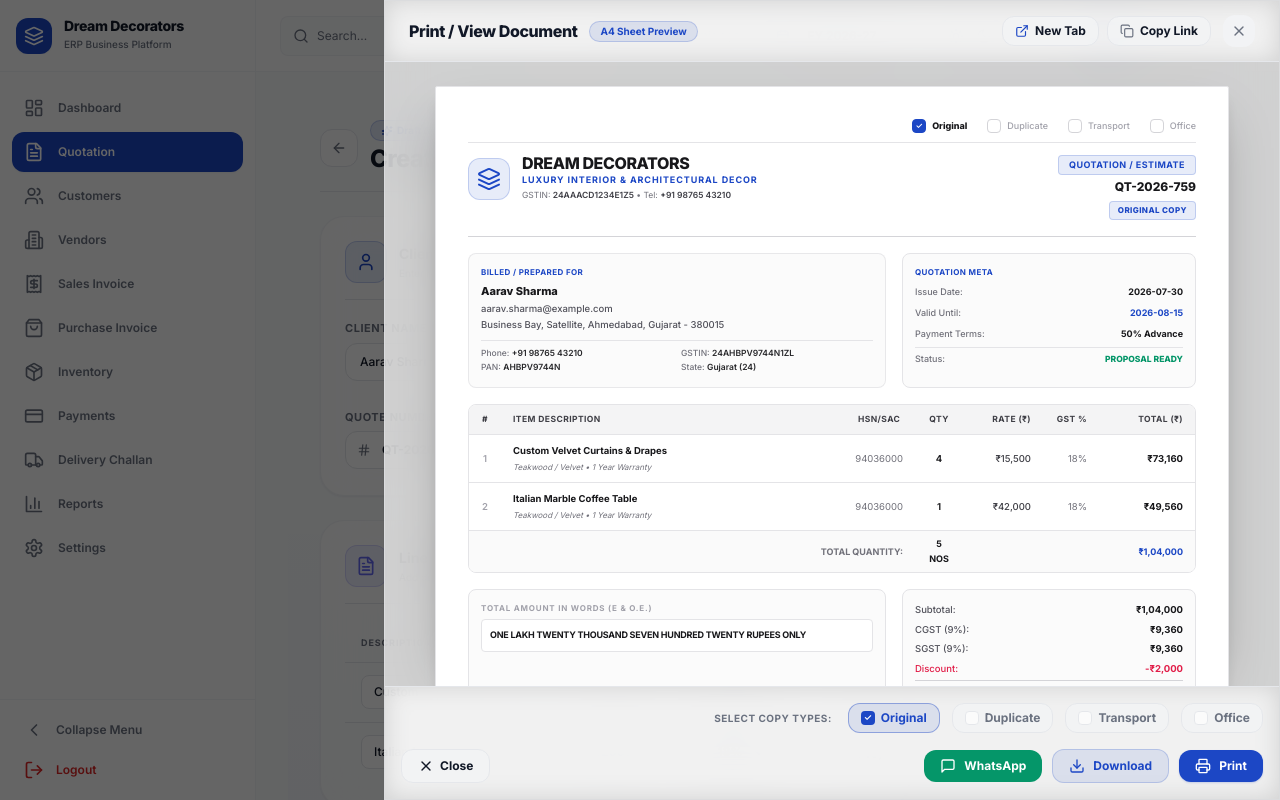
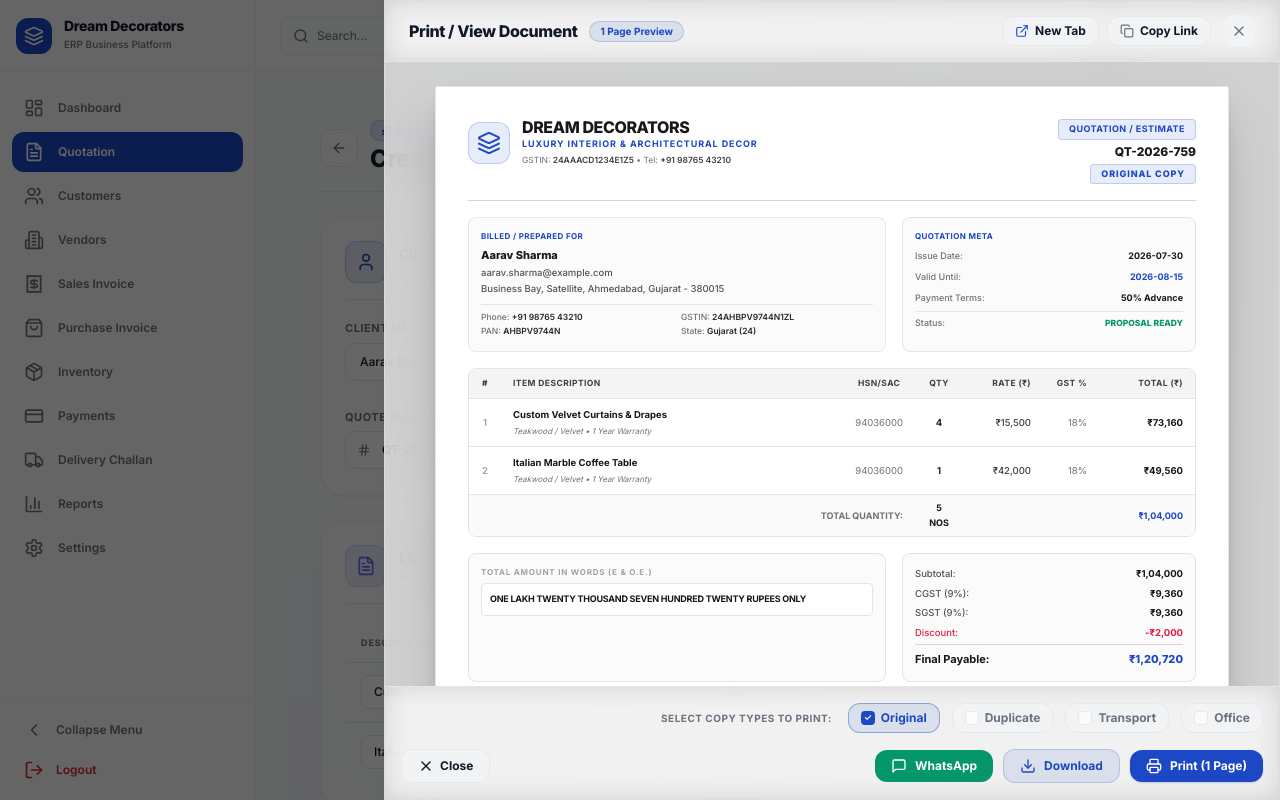
Before and after one commit to priyankpanchal2429/Dream-Decorators, a Next.js app in the folder apps/frontend/: page /quotations/new in a window 1280 px wide. Both pictures are taken after a click on the button "Preview PDF". Shown: the top 800 px of the page. Built offline with nearby package versions, Linux system fonts and the light colour scheme.

Commit message:
feat: generate dedicated A4 page for each selected copy type with clean print page breaks

```diff
--- a/apps/frontend/src/features/quotations/components/QuotationPreviewModal.tsx
+++ b/apps/frontend/src/features/quotations/components/QuotationPreviewModal.tsx
@@ -99,7 +99,7 @@ export const QuotationPreviewModal: React.FC<QuotationPreviewModalProps> = ({
               Print / View Document
             </h3>
             <span className="text-[10px] font-bold text-primary bg-primary/10 border border-primary/20 px-2.5 py-0.5 rounded-full">
-              A4 Sheet Preview
+              {selectedCopyTypes.length} {selectedCopyTypes.length === 1 ? 'Page' : 'Pages'} Preview
             </span>
           </div>
 
@@ -129,9 +129,10 @@ export const QuotationPreviewModal: React.FC<QuotationPreviewModalProps> = ({
           </div>
         </div>
 
-        {/* CENTER DOCUMENT CANVAS FRAME - NATIVE VERTICAL SCROLLING ENABLED */}
-        <div className="flex-1 overflow-y-auto p-4 sm:p-6 bg-appBg/60 flex justify-center print:p-0 print:bg-white">
-          <div className="shadow-2xl rounded-sm transition-transform print:shadow-none shrink-0">
+        {/* CENTER DOCUMENT CANVAS FRAME - MULTI-PAGE STACK WITH NATIVE VERTICAL SCROLLING */}
+        <div className="flex-1 overflow-y-auto p-4 sm:p-6 bg-appBg/60 flex flex-col items-center gap-8 print:p-0 print:bg-white print:gap-0">
+          {selectedCopyTypes.map((cType) => (
+            <div key={cType} className="shadow-2xl rounded-sm transition-transform print:shadow-none shrink-0 print:w-full">
               <QuotationPrintDocument
                 quotationNumber={quotationNumber}
                 issueDate={issueDate}
@@ -145,9 +146,10 @@ export const QuotationPreviewModal: React.FC<QuotationPreviewModalProps> = ({
                 discountAmount={discountAmount}
                 grandTotal={grandTotal}
                 notes={notes}
-              selectedCopyTypes={selectedCopyTypes}
+                copyType={cType}
               />
             </div>
+          ))}
         </div>
 
         {/* BOTTOM ACTION & MULTI-SELECT COPY TYPE FOOTER BAR */}
@@ -155,7 +157,7 @@ export const QuotationPreviewModal: React.FC<QuotationPreviewModalProps> = ({
           {/* Multi-Select Copy Type Checkbox Options */}
           <div className="flex items-center justify-end gap-3 text-xs font-semibold text-txtPrimary">
             <span className="text-[10px] font-bold text-txtSecondary uppercase tracking-wider mr-1">
-              Select Copy Types:
+              Select Copy Types to Print:
             </span>
             {copyOptions.map((opt) => {
               const isChecked = selectedCopyTypes.includes(opt);
@@ -218,7 +220,7 @@ export const QuotationPreviewModal: React.FC<QuotationPreviewModalProps> = ({
                 className="flex items-center gap-2 px-4 py-2 rounded-xl bg-primary hover:bg-primary/90 text-white font-bold text-xs shadow-sm shadow-primary/20 transition-all hover:scale-[1.02] active:scale-[0.98]"
               >
                 <Printer className="h-4 w-4" />
-                Print
+                Print ({selectedCopyTypes.length} {selectedCopyTypes.length === 1 ? 'Page' : 'Pages'})
               </button>
             </div>
           </div>
--- a/apps/frontend/src/features/quotations/components/QuotationPrintDocument.tsx
+++ b/apps/frontend/src/features/quotations/components/QuotationPrintDocument.tsx
@@ -25,7 +25,7 @@ interface QuotationPrintDocumentProps {
   discountAmount: number;
   grandTotal: number;
   notes?: string;
-  selectedCopyTypes?: CopyType[];
+  copyType?: CopyType;
 }
 
 export const QuotationPrintDocument: React.FC<QuotationPrintDocumentProps> = ({
@@ -45,41 +45,16 @@ export const QuotationPrintDocument: React.FC<QuotationPrintDocumentProps> = ({
   discountAmount,
   grandTotal,
   notes,
-  selectedCopyTypes = ['Original'],
+  copyType = 'Original',
 }) => {
   const cgstAmount = taxAmount / 2;
   const sgstAmount = taxAmount / 2;
   const totalQty = items.reduce((acc, curr) => acc + curr.quantity, 0);
 
-  const copyOptions: CopyType[] = ['Original', 'Duplicate', 'Transport', 'Office'];
-
   return (
     /* Standard A4 dimensions: 794px width x 1123px height (210mm x 297mm @ 96dpi) */
     <div className="printable-area bg-white text-zinc-800 font-sans w-[794px] min-h-[1123px] p-8 mx-auto flex flex-col justify-between shadow-lg rounded-sm border border-zinc-200 text-[10px] leading-relaxed shrink-0">
       <div>
-        {/* Top Copy Type Checkbox Row (Printed & Displayed on Document) */}
-        <div className="flex items-center justify-end gap-5 pb-2 text-[9px] font-bold text-zinc-600 border-b border-zinc-200 mb-3">
-          {copyOptions.map((opt) => {
-            const isChecked = selectedCopyTypes.includes(opt);
-            return (
-              <div key={opt} className="flex items-center gap-1.5">
-                <div
-                  className={`w-3.5 h-3.5 rounded border flex items-center justify-center text-[8px] font-black ${
-                    isChecked
-                      ? 'bg-primary text-white border-primary'
-                      : 'border-zinc-300 bg-white text-transparent'
-                  }`}
-                >
-                  ✓
-                </div>
-                <span className={isChecked ? 'text-zinc-900 font-black' : 'text-zinc-400 font-medium'}>
-                  {opt}
-                </span>
-              </div>
-            );
-          })}
-        </div>
-
         {/* Top Header Banner */}
         <div className="flex justify-between items-start pb-4 border-b border-zinc-300">
           <div className="flex items-center gap-3">
@@ -105,16 +80,11 @@ export const QuotationPrintDocument: React.FC<QuotationPrintDocumentProps> = ({
             </span>
             <p className="text-xs font-black text-zinc-900">{quotationNumber}</p>
 
-            {/* Render Active Copy Type Badge Tags */}
-            <div className="flex flex-wrap items-center justify-end gap-1 pt-0.5">
-              {selectedCopyTypes.map((type) => (
-                <span
-                  key={type}
-                  className="inline-block text-[8px] font-extrabold uppercase tracking-wider text-primary bg-primary/10 px-2 py-0.5 rounded border border-primary/20"
-                >
-                  {type} COPY
-                </span>
-              ))}
+            {/* Dedicated Copy Type Badge for this Page */}
+            <div>
+              <span className="inline-block text-[9px] font-extrabold uppercase tracking-widest text-primary bg-primary/10 px-2.5 py-0.5 rounded border border-primary/20">
+                {copyType} COPY
+              </span>
             </div>
           </div>
         </div>
--- a/apps/frontend/src/styles/globals.css
+++ b/apps/frontend/src/styles/globals.css
@@ -96,7 +96,7 @@ body {
   }
 
   .printable-area {
-    position: absolute !important;
+    position: relative !important;
     left: 0 !important;
     top: 0 !important;
     width: 100% !important;
@@ -107,11 +107,17 @@ body {
     border: none !important;
     background: #ffffff !important;
     color: #000000 !important;
+    break-after: page;
+    page-break-after: always;
   }
 
-  /* Force clean page breaks */
+  .printable-area:last-child {
+    break-after: auto;
+    page-break-after: auto;
+  }
+
   @page {
     size: A4 portrait;
-    margin: 12mm 15mm;
+    margin: 10mm;
   }
 }
```
Lines whose indentation alone changed are shown as unchanged.
